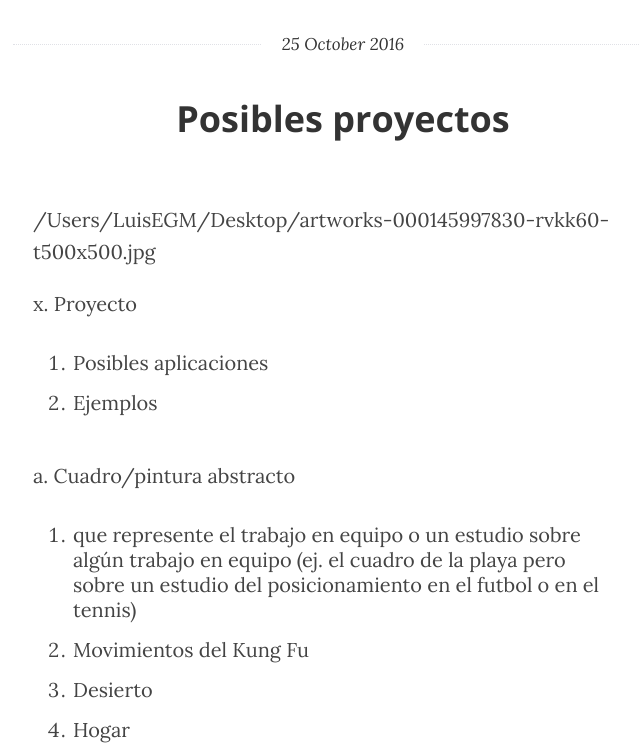
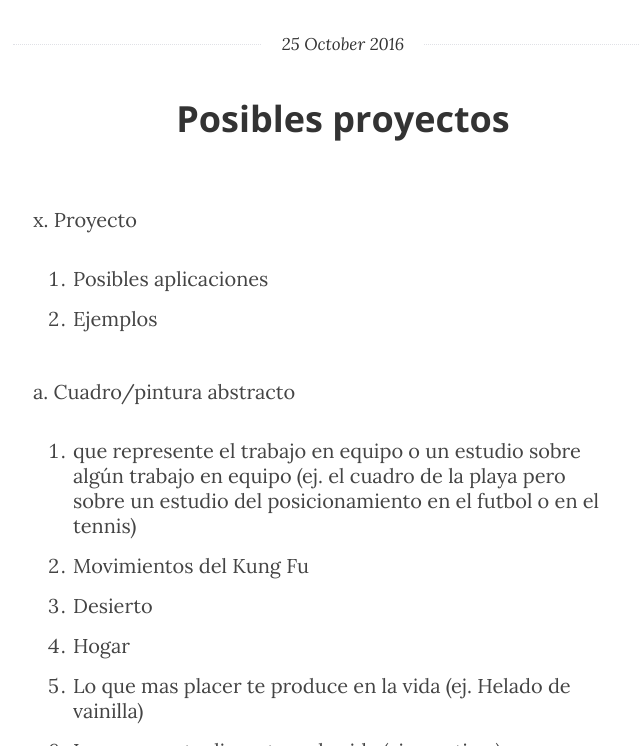
Before and after one commit to limden/limden.github.io, a Jekyll site: the page built from _posts/2016-10-25-posibles-proyectos.markdown, in a window 1280 px wide and 900 px high, cut to the strip 154-900 px from the top of the window. Shown: the whole strip, without its empty margins (297-937 px from the left). Built offline with Jekyll 4.4.1, drawn with Linux system fonts in a browser that asks for light colours.

Commit message:
Post update: Posibles proyectos

```diff
--- a/_posts/2016-10-25-posibles-proyectos.markdown
+++ b/_posts/2016-10-25-posibles-proyectos.markdown
@@ -3,8 +3,6 @@ published: true
 title: Posibles proyectos
 layout: post
 ---
-/Users/LuisEGM/Desktop/artworks-000145997830-rvkk60-t500x500.jpg
-
 x. Proyecto
 
 1. Posibles aplicaciones
```
